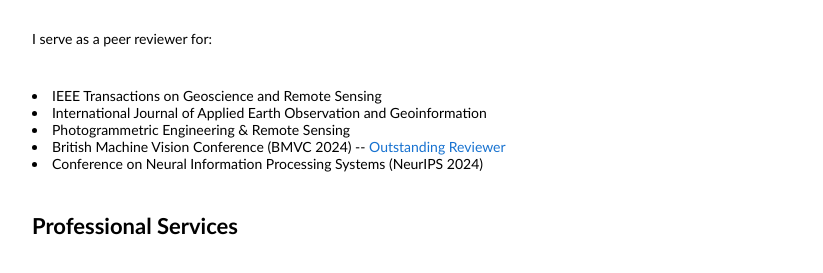
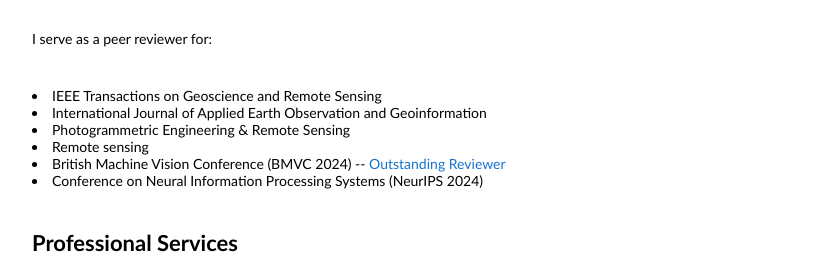
Before and after one commit to DebaoHuang/DebaoHuang.github.io, a plain HTML site: page index.html in a window 1280 px wide. Shown: the part 3420-3693 px from the top of the page, without its empty margins (228-1051 px from the left). Drawn offline with Linux system fonts and the light colour scheme.

Commit message:
Update index.html

```diff
--- a/index.html
+++ b/index.html
@@ -446,6 +446,7 @@
                                     <li>IEEE Transactions on Geoscience and Remote Sensing</li>
                                     <li>International Journal of Applied Earth Observation and Geoinformation</li>
                                     <li>Photogrammetric Engineering & Remote Sensing</li>
+                                    <li>Remote sensing</li>
                                     <li>British Machine Vision Conference (BMVC 2024) -- <a href="https://bmvc2024.org/people/reviewers/">Outstanding Reviewer</a></li>
                                     <li>Conference on Neural Information Processing Systems (NeurIPS 2024)</li>
                                 </td>
```
